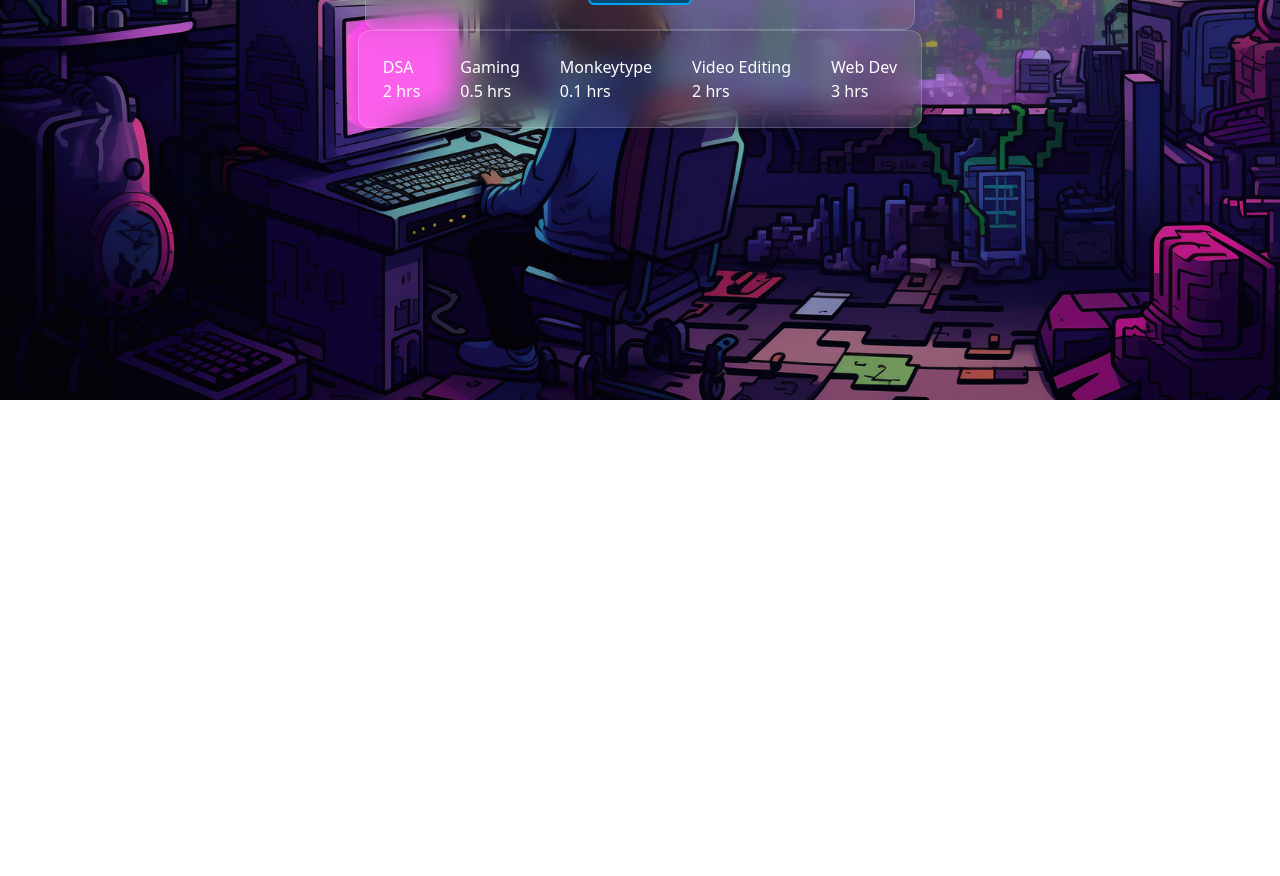
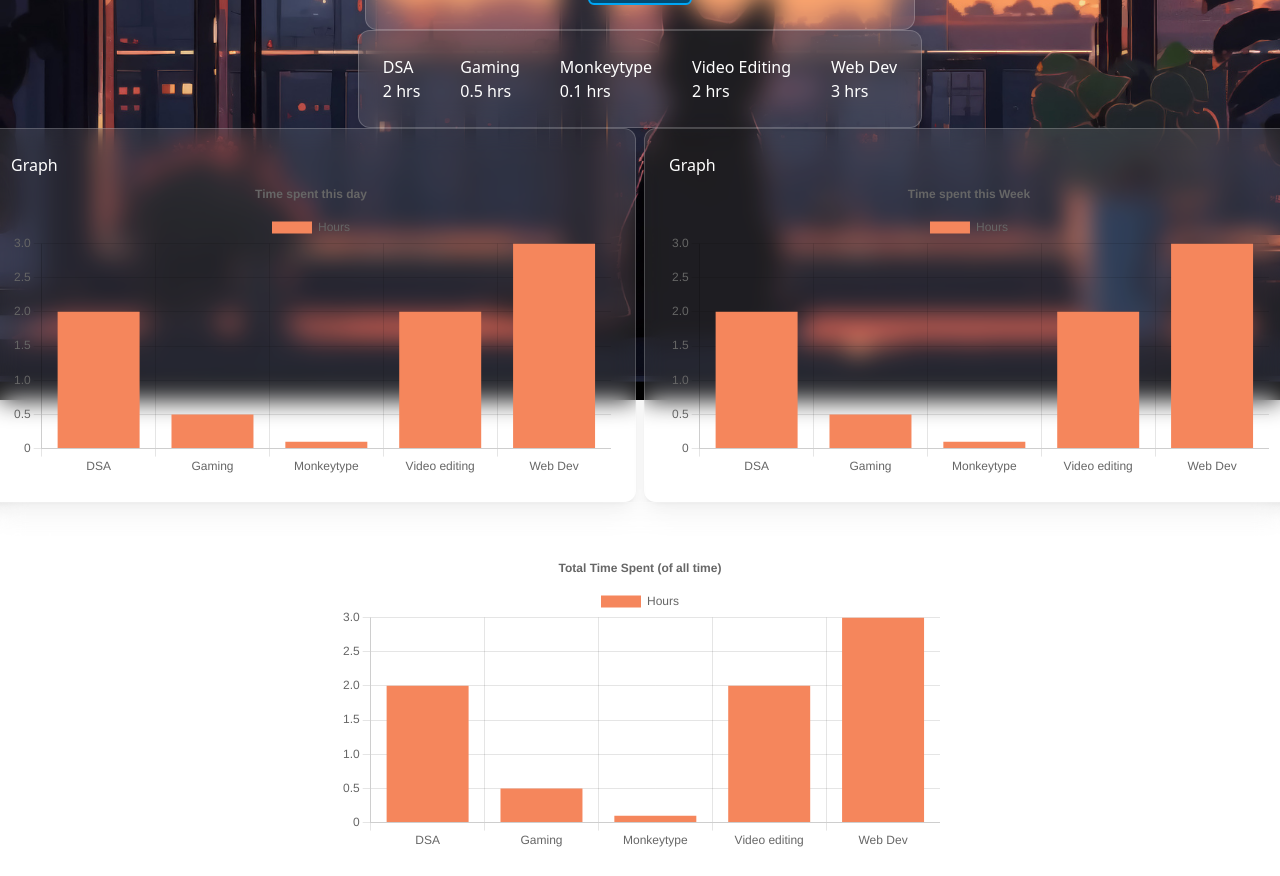
Before and after one commit to ankitsensei/Focustation, a React (Vite) app: page / in a window 1280 px wide. Shown: the part 400-1276 px from the top of the page. Before the commit the page ends 800 px from the top, so only its background shows below. Built offline with nearby package versions, Linux system fonts and the light colour scheme.

Commit message:
feature added: graph

```diff
--- a/package.json
+++ b/package.json
@@ -11,7 +11,9 @@
   },
   "dependencies": {
     "@tailwindcss/vite": "^4.1.11",
+    "chart.js": "^4.5.0",
     "react": "^19.1.0",
+    "react-chartjs-2": "^5.3.0",
     "react-dom": "^19.1.0",
     "react-router": "^7.8.2",
     "react-router-dom": "^7.8.2",
--- /dev/null
+++ b/src/comps/AllTimeGraph.tsx
@@ -0,0 +1,52 @@
+import { Bar } from "react-chartjs-2";
+import {
+    Chart as ChartJS,
+    CategoryScale,
+    LinearScale,
+    BarElement,
+    Title,
+    Tooltip,
+    Legend,
+} from "chart.js";
+
+// Register required components
+ChartJS.register(
+    CategoryScale,
+    LinearScale,
+    BarElement,
+    Title,
+    Tooltip,
+    Legend
+);
+
+const DayGraph = () => {
+    const data = {
+        labels: ["DSA", "Gaming", "Monkeytype", "Video editing", "Web Dev"],
+        datasets: [
+            {
+                label: "Hours",
+                data: [2, 0.5, 0.1, 2, 3],
+                backgroundColor: "#f5865c",
+            },
+        ],
+    };
+
+    const options = {
+        responsive: true,
+        plugins: {
+            legend: { position: "top" },
+            title: { display: true, text: "Total Time Spent (of all time)" },
+        },
+    };
+
+    return (
+        <div>
+            <h1>Graph</h1>
+            <div style={{ width: "600px", margin: "auto" }}>
+                <Bar data={data} options={options} />
+            </div>
+        </div>
+    );
+};
+
+export default DayGraph;
--- /dev/null
+++ b/src/comps/DayGraph.tsx
@@ -0,0 +1,52 @@
+import { Bar } from "react-chartjs-2";
+import {
+    Chart as ChartJS,
+    CategoryScale,
+    LinearScale,
+    BarElement,
+    Title,
+    Tooltip,
+    Legend,
+} from "chart.js";
+
+// Register required components
+ChartJS.register(
+    CategoryScale,
+    LinearScale,
+    BarElement,
+    Title,
+    Tooltip,
+    Legend
+);
+
+const DayGraph = () => {
+    const data = {
+        labels: ["DSA", "Gaming", "Monkeytype", "Video editing", "Web Dev"],
+        datasets: [
+            {
+                label: "Hours",
+                data: [2, 0.5, 0.1, 2, 3],
+                backgroundColor: "#f5865c",
+            },
+        ],
+    };
+
+    const options = {
+        responsive: true,
+        plugins: {
+            legend: { position: "top" },
+            title: { display: true, text: "Time spent this day" },
+        },
+    };
+
+    return (
+        <div>
+            <h1>Graph</h1>
+            <div style={{ width: "600px", margin: "auto" }}>
+                <Bar data={data} options={options} />
+            </div>
+        </div>
+    );
+};
+
+export default DayGraph;
--- /dev/null
+++ b/src/comps/WeekGraph.tsx
@@ -0,0 +1,52 @@
+import { Bar } from "react-chartjs-2";
+import {
+    Chart as ChartJS,
+    CategoryScale,
+    LinearScale,
+    BarElement,
+    Title,
+    Tooltip,
+    Legend,
+} from "chart.js";
+
+// Register required components
+ChartJS.register(
+    CategoryScale,
+    LinearScale,
+    BarElement,
+    Title,
+    Tooltip,
+    Legend
+);
+
+const DayGraph = () => {
+    const data = {
+        labels: ["DSA", "Gaming", "Monkeytype", "Video editing", "Web Dev"],
+        datasets: [
+            {
+                label: "Hours",
+                data: [2, 0.5, 0.1, 2, 3],
+                backgroundColor: "#f5865c",
+            },
+        ],
+    };
+
+    const options = {
+        responsive: true,
+        plugins: {
+            legend: { position: "top" },
+            title: { display: true, text: "Time spent this Week" },
+        },
+    };
+
+    return (
+        <div>
+            <h1>Graph</h1>
+            <div style={{ width: "600px", margin: "auto" }}>
+                <Bar data={data} options={options} />
+            </div>
+        </div>
+    );
+};
+
+export default DayGraph;
--- a/src/pages/Hero.tsx
+++ b/src/pages/Hero.tsx
@@ -1,13 +1,16 @@
 import Tasks from "../comps/Tasks"
 import Stats from "../comps/Stats"
 
-import Wall from "../assets/walls/work-lofi-wall.jpg"
+import Wall from "../assets/walls/cat-lofi-wall.jpg"
+import DayGraph from "../comps/DayGraph"
+import WeekGraph from "../comps/WeekGraph"
+import AllTimeGraph from "../comps/AllTimeGraph"
 
 const Hero = () => {
 
   return (
     <div
-      className='flex flex-col pt-20 items-center w-full h-screen bg-cover text-white'
+      className='flex flex-col pt-20 items-center w-full h-screen bg-cover bg-fixed  text-white'
       style={{ backgroundImage: `url(${Wall})` }}
     >
       <h1 className='font-semibold text-6xl mb-8'>Focustation</h1>
@@ -18,6 +21,19 @@ const Hero = () => {
       <div className="bg-white/10 backdrop-blur-md border border-white/20 rounded-xl p-6 shadow-lg">
         <Stats />
       </div>
+      <div>
+        <div className="flex gap-2">
+          <div className="bg-white/10 backdrop-blur-md border border-white/20 rounded-xl p-6 shadow-lg">
+            <DayGraph />
+          </div>
+          <div className="bg-white/10 backdrop-blur-md border border-white/20 rounded-xl p-6 shadow-lg">
+            <WeekGraph />
+          </div>
+        </div>
+        <div className="bg-white/10 backdrop-blur-md border border-white/20 rounded-xl p-6 shadow-lg">
+          <AllTimeGraph />
+        </div>
+      </div>
     </div>
   )
 }
```
Also changed, not shown: 1 other file (tests, documents, lock files or other folders).
